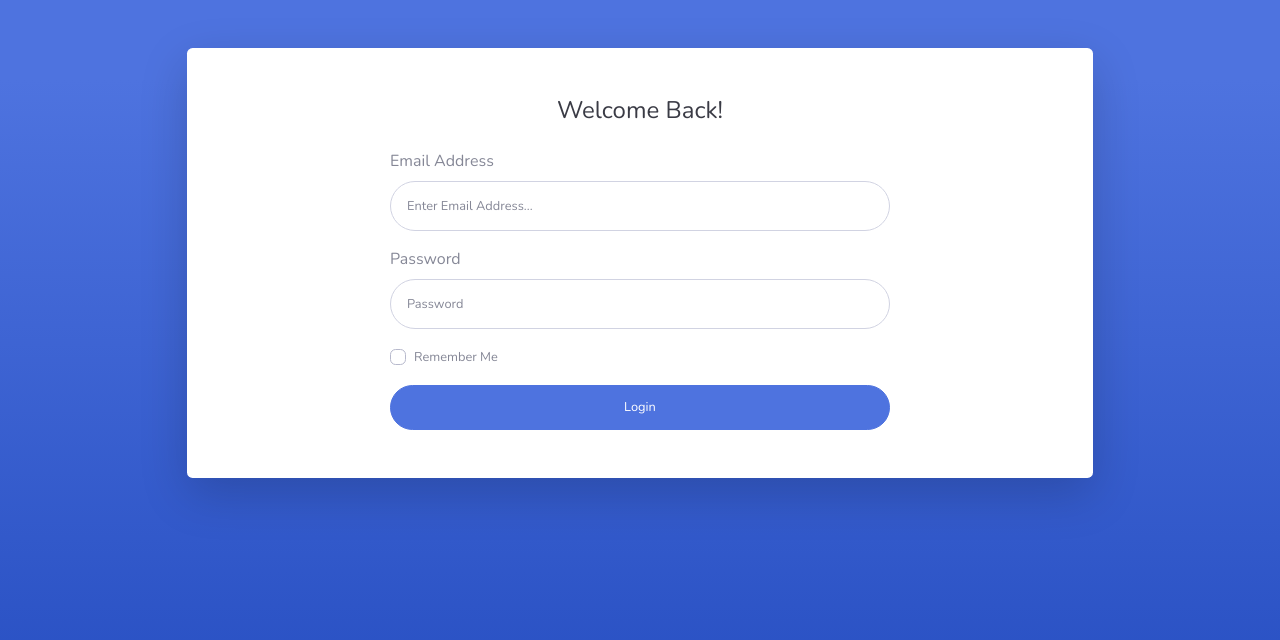
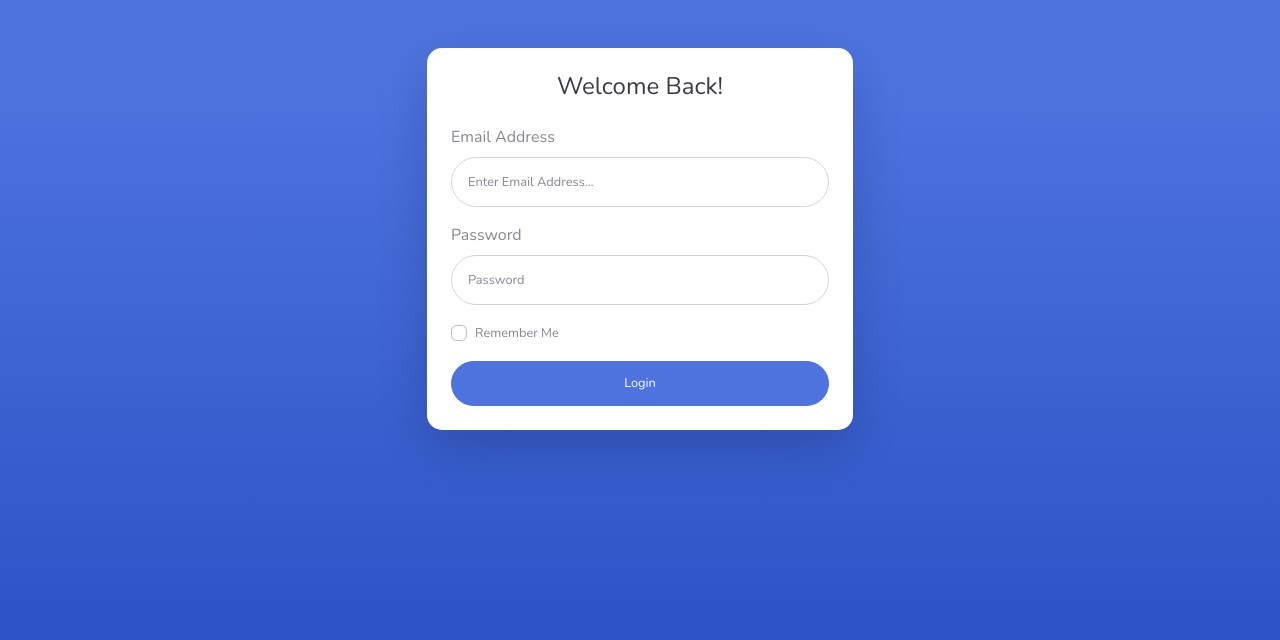
Before and after one commit to xxiimcha/crms-ai, a PHP site: page / in a window 1280 px wide. Shown: the top 640 px of the page. Run offline with PHP 8.4, Linux system fonts and the light colour scheme.

Commit message:
Layouts to be added

```diff
--- a/index.php
+++ b/index.php
@@ -16,17 +16,30 @@
 
     <!-- Custom styles for this template-->
     <link href="css/sb-admin-2.min.css" rel="stylesheet">
+    <style>
+        .card {
+            border-radius: 15px;
+        }
+        .btn-user {
+            font-size: 1.1rem;
+            padding: 12px;
+        }
+        .form-control-user {
+            border-radius: 10px;
+        }
+        .login-container {
+            max-width: 450px;
+            margin: auto;
+        }
+    </style>
 </head>
 
 <body class="bg-gradient-primary">
     <div class="container">
         <div class="row justify-content-center">
-            <div class="col-xl-10 col-lg-12 col-md-9">
+            <div class="col-lg-6 login-container">
                 <div class="card o-hidden border-0 shadow-lg my-5">
-                    <div class="card-body p-0">
-                        <div class="row justify-content-center">
-                            <div class="col-lg-8">
-                                <div class="p-5">
+                    <div class="card-body p-4">
                         <div class="text-center">
                             <h1 class="h4 text-gray-900 mb-4">Welcome Back!</h1>
                         </div>
@@ -46,10 +59,7 @@
                                 </div>
                             </div>
                             <button type="submit" class="btn btn-primary btn-user btn-block">Login</button>
-                                    </form>
-                                </div>
-                            </div>
-                        </div>
+                        </form
                     </div>
                 </div>
             </div>
```
Also changed, not shown: partials/foot.php (added), partials/head.php (added), partials/nav.php (added). Lines whose indentation alone changed are shown as unchanged.
